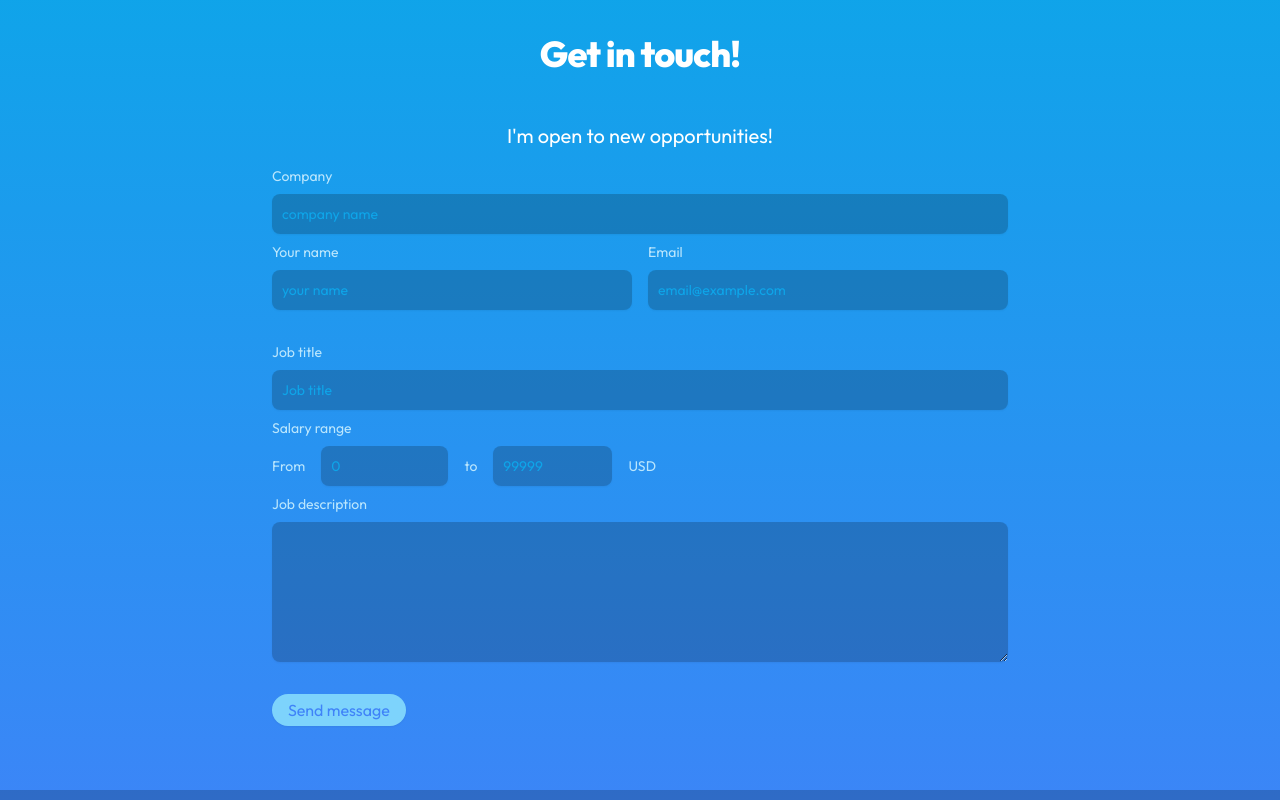
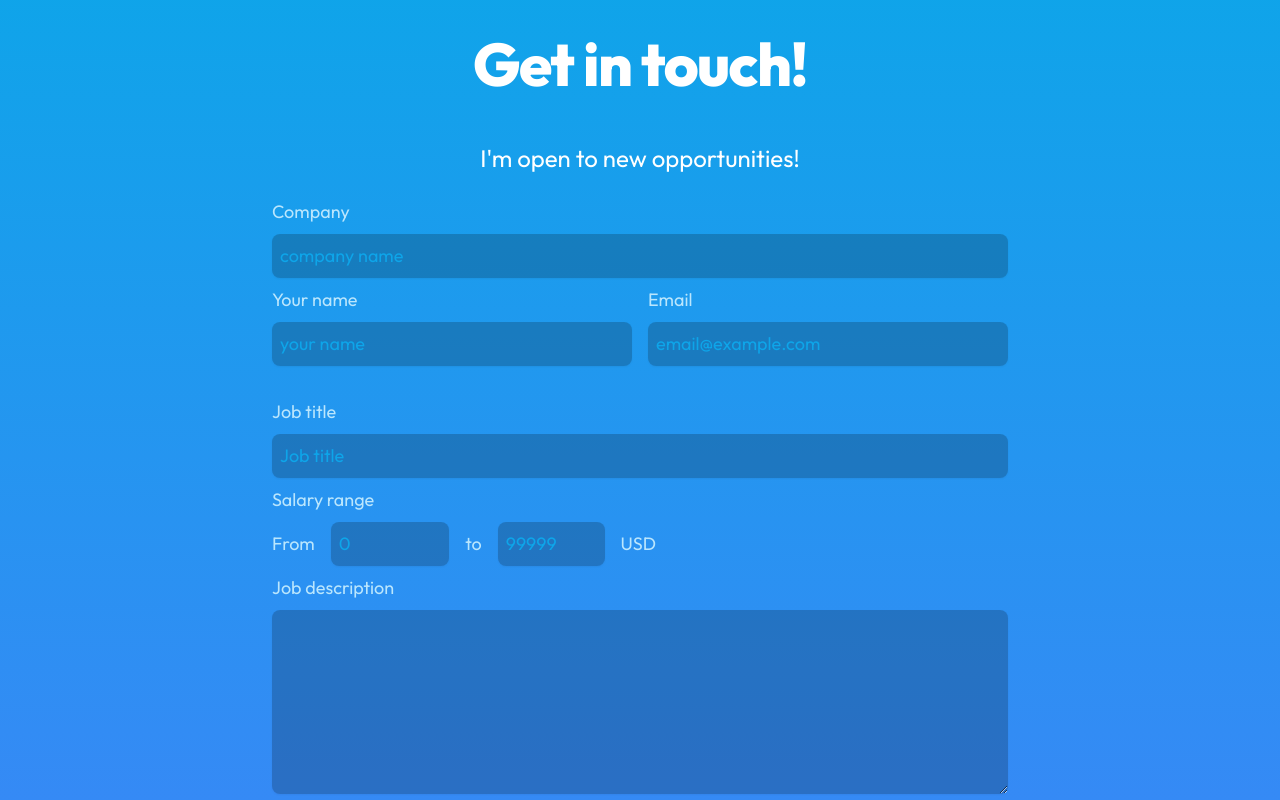
Before and after one commit to chermdev/portfolio2023, a React (Vite) app: page / in a window 1280 px wide. Shown: the part 2060-2860 px from the top of the page. Built offline with nearby package versions, Linux system fonts and the light colour scheme.

Commit message:
improve font and padding size

```diff
--- a/src/Footer.jsx
+++ b/src/Footer.jsx
@@ -7,9 +7,9 @@ function ContactForm() {
     let contactButtonText = "Send message"
 
     const inputStyle = `block
-                        p-2.5
+                        p-2
                         w-full
-                        text-sm
+                        text-xs sm:text-sm md:text-base xl:text-lg
                         rounded-lg
                         shadow-sm
                         border-0
@@ -37,45 +37,45 @@ function ContactForm() {
         <form action="#" className="space-y-2">
             <div className="flex flex-row items-center justify-between gap-4">
                 <div className="w-full">
-                    <label for="company" className="block mb-2 text-sm font-medium text-teal-200 dark:text-sky-200">Company</label>
+                    <label for="company" className="block mb-1 md:mb-2 text-xs sm:text-sm md:text-base xl:text-lg font-medium text-teal-200 dark:text-sky-200">Company</label>
                     <Form type="text" id="company" placeholder="company name" required />
                 </div>
             </div>
             <div className="flex flex-row items-center justify-between gap-4 pb-6">
                 <div className="w-full">
-                    <label for="name" className="block mb-2 text-sm font-medium text-teal-200 dark:text-sky-200">Your name</label>
+                    <label for="name" className="block mb-1 md:mb-2 text-xs sm:text-sm md:text-base xl:text-lg font-medium text-teal-200 dark:text-sky-200">Your name</label>
                     <Form type="text" id="name" placeholder="your name" required />
                 </div>
                 <div className="w-full">
-                    <label for="email" className="block mb-2 text-sm font-medium text-teal-200 dark:text-sky-200">Email</label>
+                    <label for="email" className="block mb-1 md:mb-2 text-xs sm:text-sm md:text-base xl:text-lg font-medium text-teal-200 dark:text-sky-200">Email</label>
                     <Form type="email" id="email" placeholder="email@example.com" required />
                 </div>
             </div>
             <div className="w-full">
-                <label for="job-title" className="block mb-2 text-sm font-medium text-teal-200 dark:text-sky-200">Job title</label>
+                <label for="job-title" className="block mb-1 md:mb-2 text-xs sm:text-sm md:text-base xl:text-lg font-medium text-teal-200 dark:text-sky-200">Job title</label>
                 <Form type="text" id="job-title" placeholder="Job title" required />
             </div>
             <div>
-                <label for="salary-range" className="block mb-2 text-sm font-medium text-teal-200 dark:text-sky-200">Salary range</label>
+                <label for="salary-range" className="block mb-1 md:mb-2 text-xs sm:text-sm md:text-base xl:text-lg font-medium text-teal-200 dark:text-sky-200">Salary range</label>
                 <div className="flex flex-col md:flex-row gap-4 w-52 md:w-96">
                     <div className="flex flex-row gap-4 items-center">
-                        <p className="text-sm text-teal-200 dark:text-sky-200">From</p>
+                        <p className="text-xs sm:text-sm md:text-base xl:text-lg text-teal-200 dark:text-sky-200">From</p>
                         <Form type="text" id="from-salary" placeholder="0" required />
 
                     </div>
                     <div className="flex flex-row gap-4 items-center">
-                        <p className="text-sm text-teal-200 dark:text-sky-200">to</p>
+                        <p className="text-xs sm:text-sm md:text-base xl:text-lg text-teal-200 dark:text-sky-200">to</p>
                         <Form type="text" id="to-salary" placeholder="99999" required />
 
-                        <p className="text-sm text-teal-200 dark:text-sky-200">USD</p>
+                        <p className="text-xs sm:text-sm md:text-base xl:text-lg text-teal-200 dark:text-sky-200">USD</p>
                     </div>
                 </div>
             </div>
             <div className="sm:col-span-2 pb-6">
-                <label for="message" className="block mb-2 text-sm font-medium text-teal-200 dark:text-sky-200">Job description</label>
+                <label for="message" className="block mb-1 md:mb-2 text-xs sm:text-sm md:text-base xl:text-lg font-medium text-teal-200 dark:text-sky-200">Job description</label>
                 <TextArea id="message" rows="6" placeholder="" />
             </div>
-            <button type="submit" className="py-1 px-4 text-md font-medium shadow-sm text-center rounded-full text-teal-800 bg-teal-300  hover:text-white hover:bg-teal-800 dark:text-blue-500 dark:bg-sky-300 dark:hover:text-white  dark:hover:bg-blue-800">{contactButtonText}</button>
+            <button type="submit" className="py-1 px-4 text-sm md:text-lg xl:text-xl font-medium shadow-sm text-center rounded-full text-teal-800 bg-teal-300  hover:text-white hover:bg-teal-800 dark:text-blue-500 dark:bg-sky-300 dark:hover:text-white  dark:hover:bg-blue-800">{contactButtonText}</button>
         </form>
     )
 }
@@ -85,11 +85,11 @@ function Footer() {
     return (
         <footer className="bg-gradient-to-b from-teal-400 to-teal-600 text-white dark: dark:from-sky-500 dark:to-blue-500">
             <section id="contact" className="py-8 lg:py-16 px-4 mx-auto max-w-screen-md">
-                <h1 className="mb-12 text-4xl tracking-tight font-extrabold text-center  dark:text-white">Get in touch!</h1>
-                <p className="mb-4 font-light text-center text-white sm:text-xl">I'm open to new opportunities!</p>
+                <h1 className="mb-6 md:mb-8 xl:mb-12 text-2xl md:text-4xl xl:text-6xl tracking-tight font-extrabold text-center  dark:text-white">Get in touch!</h1>
+                <p className="mb-3 md:mb-4 xl:mb-6 text-base md:text-xl xl:text-2xl font-light text-center text-white">I'm open to new opportunities!</p>
                 <ContactForm />
             </section>
-            <section id="social" className="flex gap-4 py-6 items-center justify-center bg-black bg-opacity-20">
+            <section id="social" className="flex gap-2 md:gap-4 py-6 items-center justify-center bg-black bg-opacity-20">
                 <GithubButton />
                 <LinkedinButton />
             </section>
```
